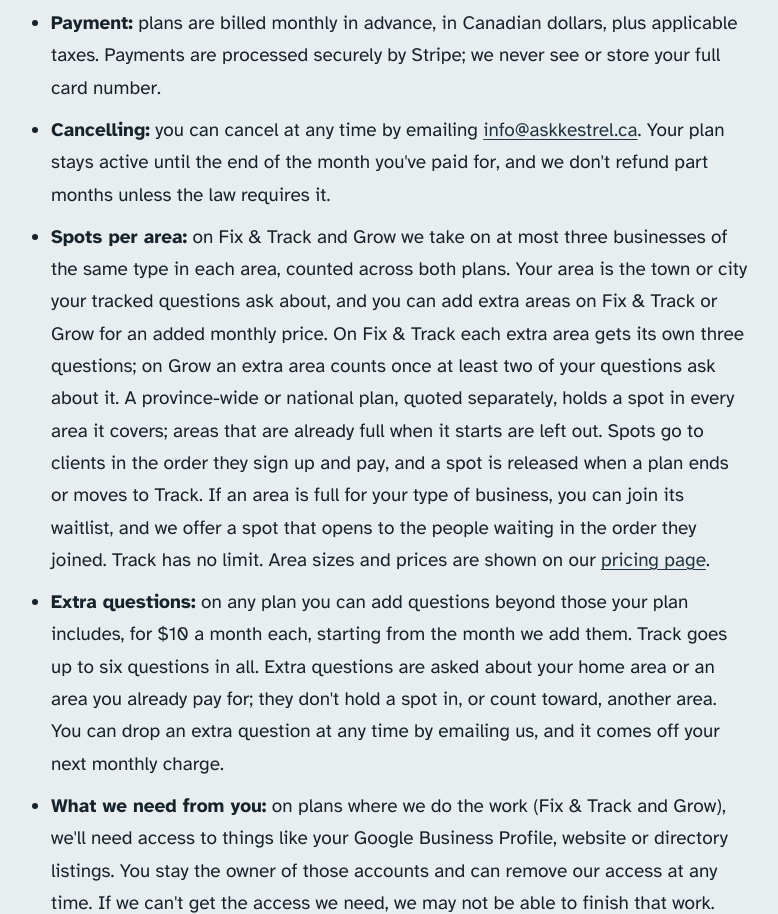
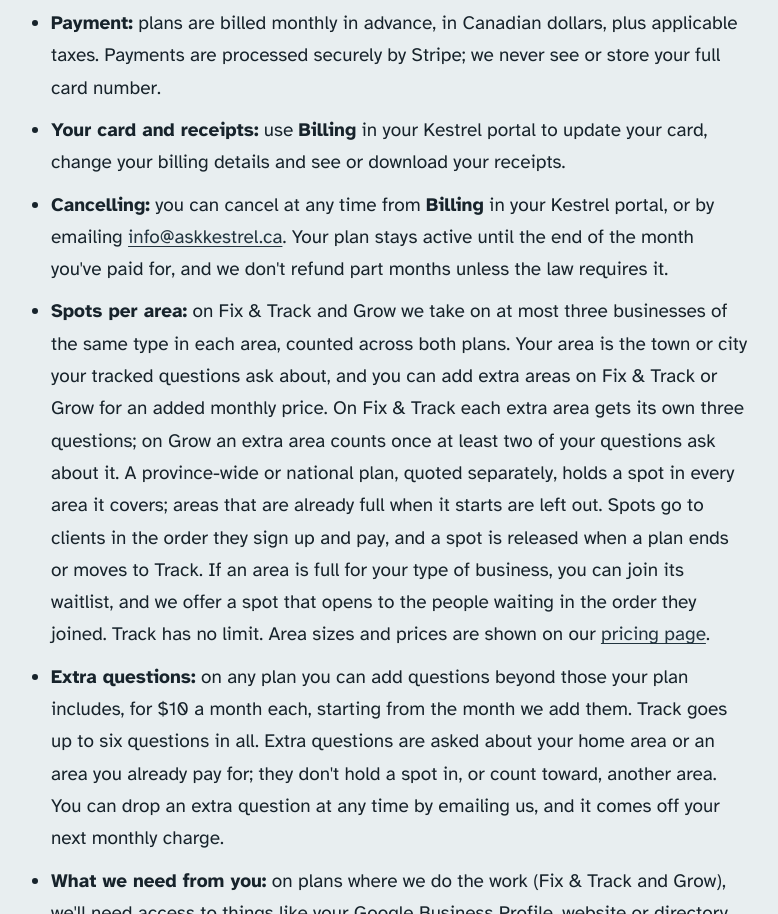
Before and after one commit to daveraney1-hue/askkestrel-site, a plain HTML site: page terms/index.html in a window 1280 px wide. Shown: the part 2777-3691 px from the top of the page, without its empty margins (55-833 px from the left). Drawn offline with Linux system fonts and the light colour scheme.

Commit message:
Terms: update card, receipts and cancel from Billing in the portal
Co-Authored-By: Claude Opus 5.5 <noreply@anthropic.com>
Claude-Session: https://claude.ai/code/session_011hjNQtFKzJTLZpbADCVEPF

```diff
--- a/terms/index.html
+++ b/terms/index.html
@@ -89,7 +89,8 @@
       <li><strong>What's included and the price</strong> are what we confirm with you when you sign up. If we change the price of your plan, we'll tell you by email at least 30 days before it takes effect.</li>
       <li><strong>Signing up:</strong> Track starts as soon as you pay online when you sign up. Fix &amp; Track and Grow start with a short consultation; after it, we send your quote and a secure payment link, and your plan starts when you pay. We may decline a sign-up, and if we do after you've paid, we refund you in full.</li>
       <li><strong>Payment:</strong> plans are billed monthly in advance, in Canadian dollars, plus applicable taxes. Payments are processed securely by Stripe; we never see or store your full card number.</li>
-      <li><strong>Cancelling:</strong> you can cancel at any time by emailing <a href="mailto:info@askkestrel.ca">info@askkestrel.ca</a>. Your plan stays active until the end of the month you've paid for, and we don't refund part months unless the law requires it.</li>
+      <li><strong>Your card and receipts:</strong> use <strong>Billing</strong> in your Kestrel portal to update your card, change your billing details and see or download your receipts.</li>
+      <li><strong>Cancelling:</strong> you can cancel at any time from <strong>Billing</strong> in your Kestrel portal, or by emailing <a href="mailto:info@askkestrel.ca">info@askkestrel.ca</a>. Your plan stays active until the end of the month you've paid for, and we don't refund part months unless the law requires it.</li>
       <li><strong>Spots per area:</strong> on Fix &amp; Track and Grow we take on at most three businesses of the same type in each area, counted across both plans. Your area is the town or city your tracked questions ask about, and you can add extra areas on Fix &amp; Track or Grow for an added monthly price. On Fix &amp; Track each extra area gets its own three questions; on Grow an extra area counts once at least two of your questions ask about it. A province-wide or national plan, quoted separately, holds a spot in every area it covers; areas that are already full when it starts are left out. Spots go to clients in the order they sign up and pay, and a spot is released when a plan ends or moves to Track. If an area is full for your type of business, you can join its waitlist, and we offer a spot that opens to the people waiting in the order they joined. Track has no limit. Area sizes and prices are shown on our <a href="/pricing/">pricing page</a>.</li>
       <li><strong>Extra questions:</strong> on any plan you can add questions beyond those your plan includes, for $10 a month each, starting from the month we add them. Track goes up to six questions in all. Extra questions are asked about your home area or an area you already pay for; they don't hold a spot in, or count toward, another area. You can drop an extra question at any time by emailing us, and it comes off your next monthly charge.</li>
       <li><strong>What we need from you:</strong> on plans where we do the work (Fix &amp; Track and Grow), we'll need access to things like your Google Business Profile, website or directory listings. You stay the owner of those accounts and can remove our access at any time. If we can't get the access we need, we may not be able to finish that work.</li>
```
